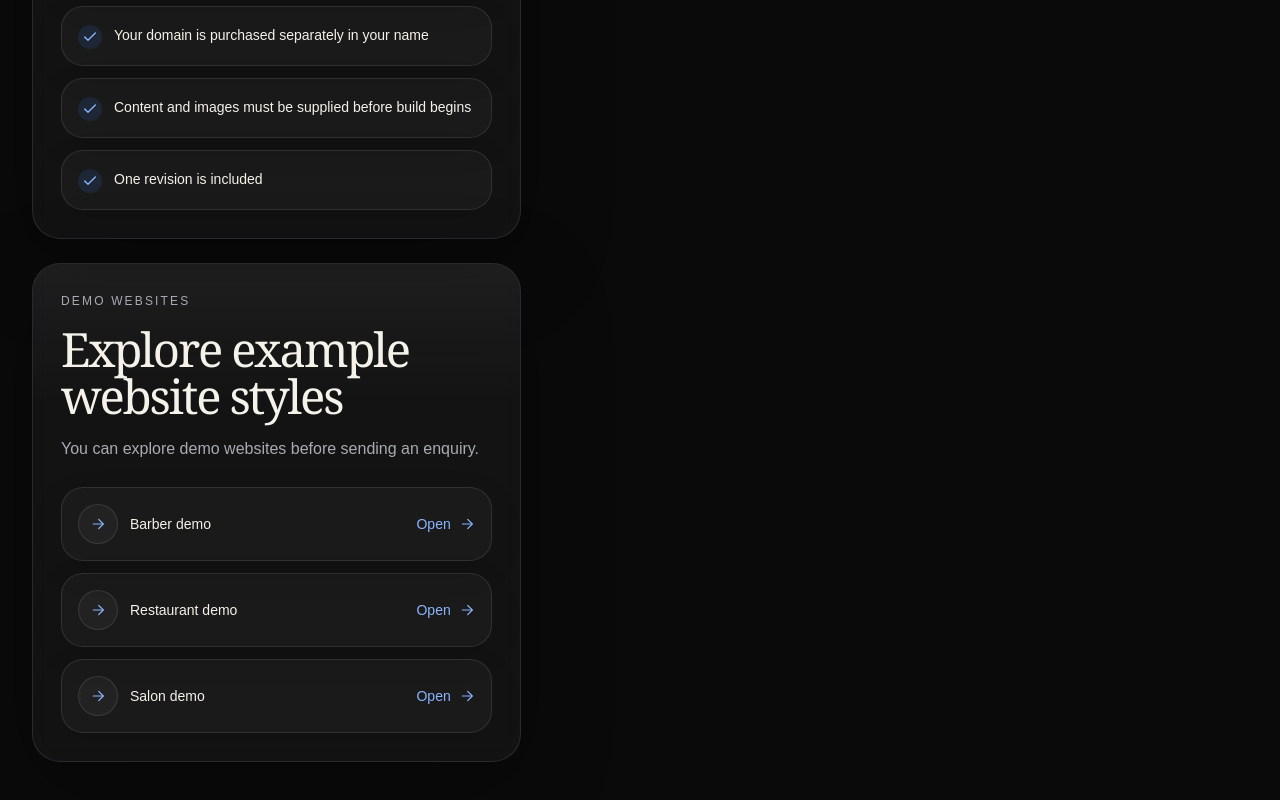
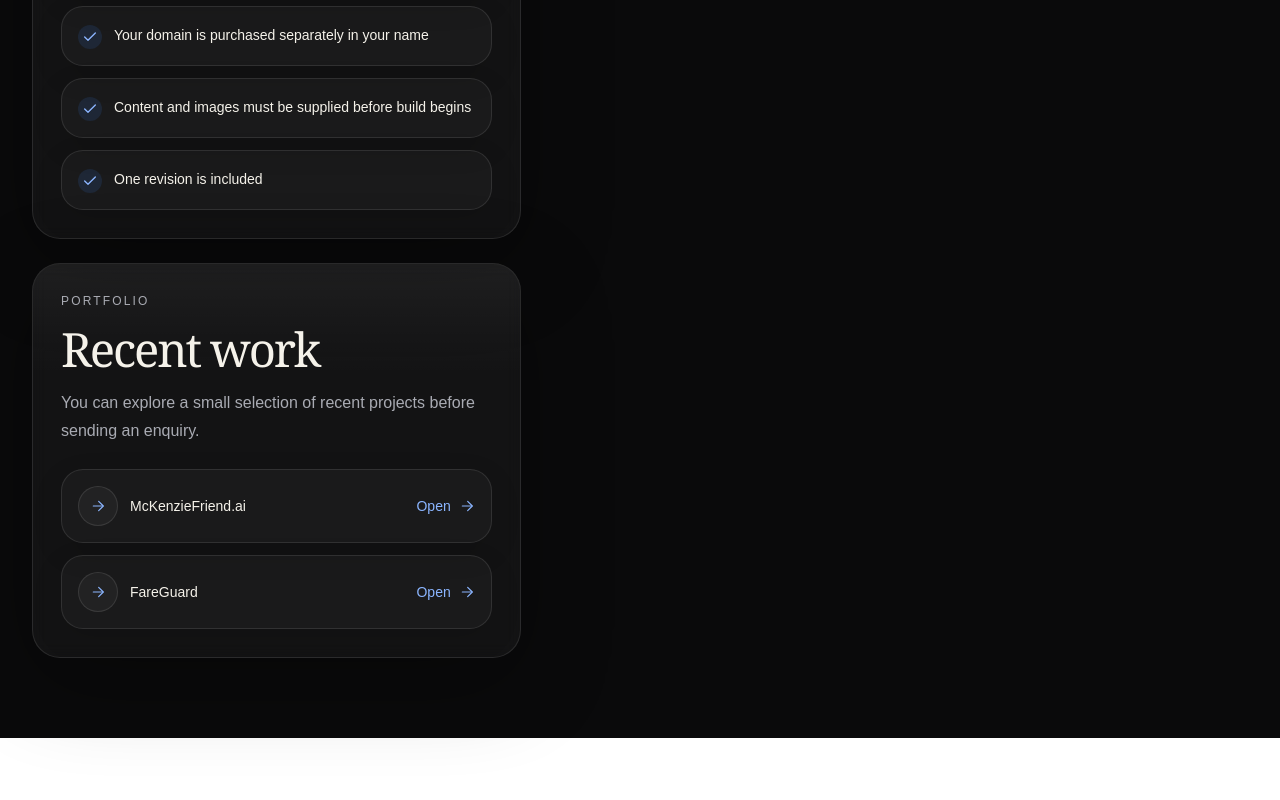
Before and after one commit to cleanwebsitesuk/cleanwebsites, a Next.js app: page /start in a window 1280 px wide. Shown: the part 2171-2971 px from the top of the page. After the commit the page ends 2909 px from the top, so only its background shows below. Built offline with nearby package versions, Linux system fonts and the light colour scheme.

Commit message:
Update page.tsx

```diff
--- a/app/start/page.tsx
+++ b/app/start/page.tsx
@@ -22,18 +22,14 @@ const nextSteps = [
   "Once content is ready, we build the website and prepare it for launch.",
 ];
 
-const demoLinks = [
+const portfolioLinks = [
   {
-    label: "Barber demo",
-    href: "https://cleanwebsites.co.uk/demo/barber",
+    label: "McKenzieFriend.ai",
+    href: "https://mckenziefriend.ai",
   },
   {
-    label: "Restaurant demo",
-    href: "https://cleanwebsites.co.uk/demo/burger",
-  },
-  {
-    label: "Salon demo",
-    href: "https://cleanwebsites.co.uk/demo/salon",
+    label: "FareGuard",
+    href: "https://fareguard.co.uk",
   },
 ];
 
@@ -347,7 +343,7 @@ function BulletListCard({
   );
 }
 
-function DemoLinkCard({
+function PortfolioLinkCard({
   label,
   href,
   index,
@@ -667,16 +663,16 @@ export default function StartPage() {
 
               <Reveal delay={0.15}>
                 <SectionCard
-                  eyebrow="Demo websites"
-                  title="Explore example website styles"
-                  copy="You can explore demo websites before sending an enquiry."
+                  eyebrow="Portfolio"
+                  title="Recent work"
+                  copy="You can explore a small selection of recent projects before sending an enquiry."
                 >
                   <div className="space-y-3">
-                    {demoLinks.map((demo, index) => (
-                      <DemoLinkCard
-                        key={demo.label}
-                        label={demo.label}
-                        href={demo.href}
+                    {portfolioLinks.map((project, index) => (
+                      <PortfolioLinkCard
+                        key={project.label}
+                        label={project.label}
+                        href={project.href}
                         index={index}
                         motionEnabled={motionEnabled}
                       />
```
Lines whose indentation alone changed are shown as unchanged.
